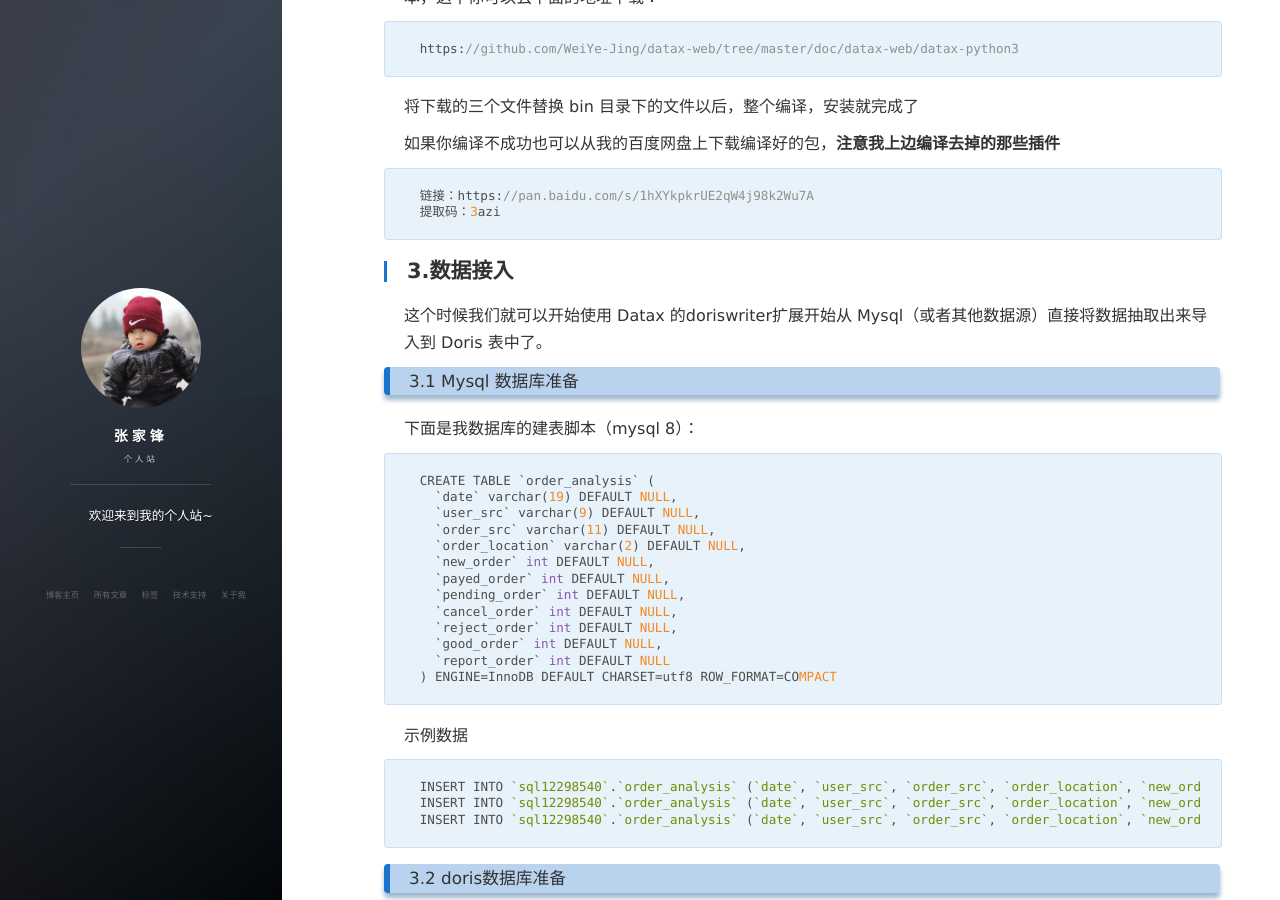
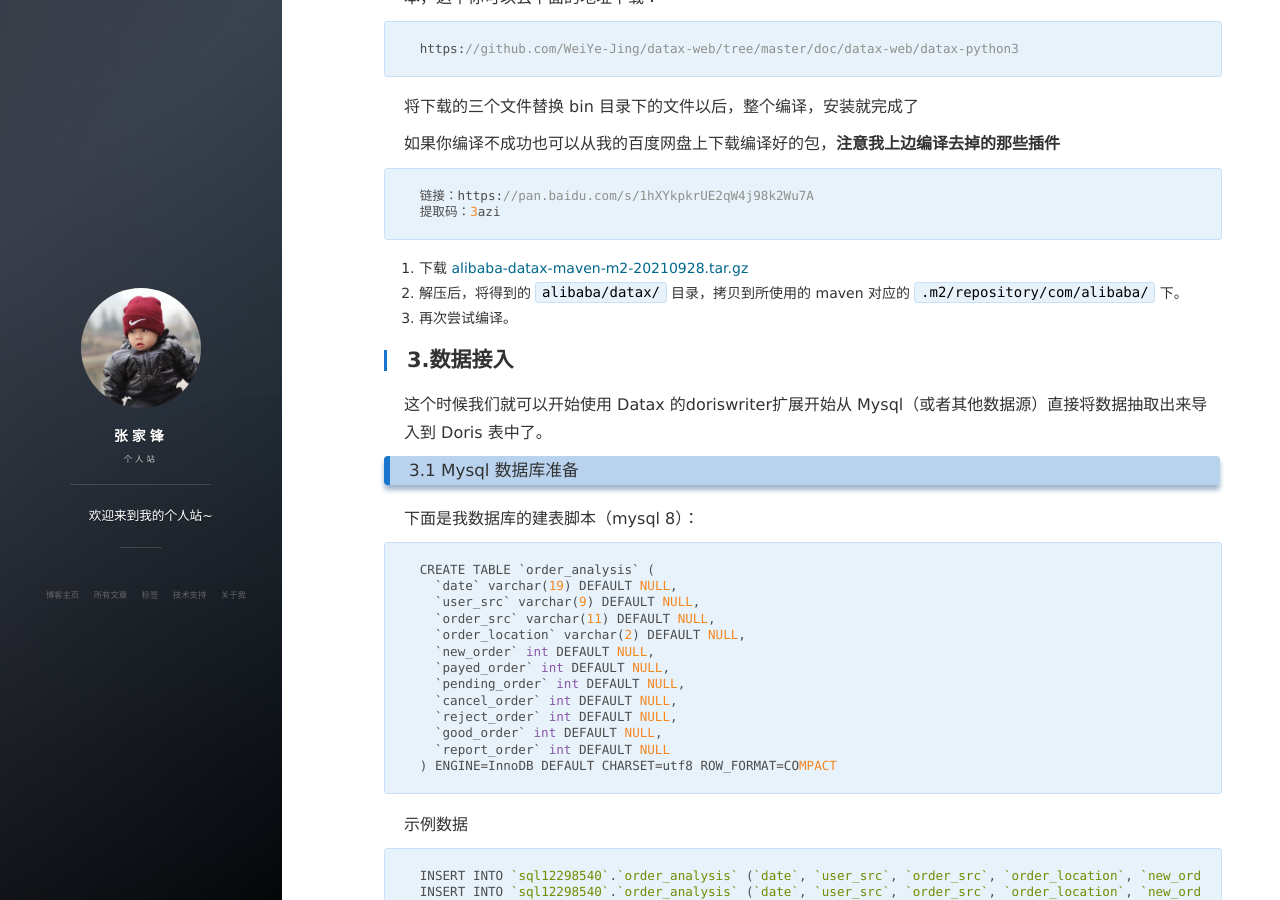
Before and after one commit to hf200012/hf200012.github.io, a Jekyll site: the page built from _posts/2021-09-23-Apache doris Datax DorisWriter扩展使用方法.md, in a window 1280 px wide and 900 px high, scrolled down 2775 px. Built offline with Jekyll 4.4.1, drawn with Linux system fonts in a browser that asks for light colours; nearby versions of some CDN libraries; comment, search, counter and statistics services are not loaded.

Commit message:
Update 2021-09-23-Apache doris Datax DorisWriter扩展使用方法.md

````diff
--- a/_posts/2021-09-23-Apache doris Datax DorisWriter扩展使用方法.md
+++ b/_posts/2021-09-23-Apache doris Datax DorisWriter扩展使用方法.md
@@ -92,6 +92,10 @@ DataX 是阿里云 DataWorks数据集成 的开源版本，在阿里巴巴集团
  链接：https://pan.baidu.com/s/1hXYkpkrUE2qW4j98k2Wu7A
  提取码：3azi
 ```
+
+1. 下载 [alibaba-datax-maven-m2-20210928.tar.gz](https://doris-thirdparty-repo.bj.bcebos.com/thirdparty/alibaba-datax-maven-m2-20210928.tar.gz)
+  2. 解压后，将得到的 `alibaba/datax/` 目录，拷贝到所使用的 maven 对应的 `.m2/repository/com/alibaba/` 下。
+  3. 再次尝试编译。
 
 ## 3.数据接入
 
````
